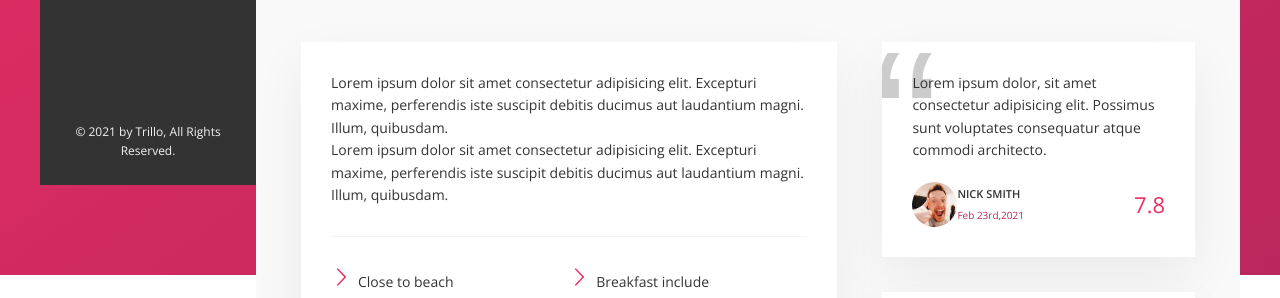
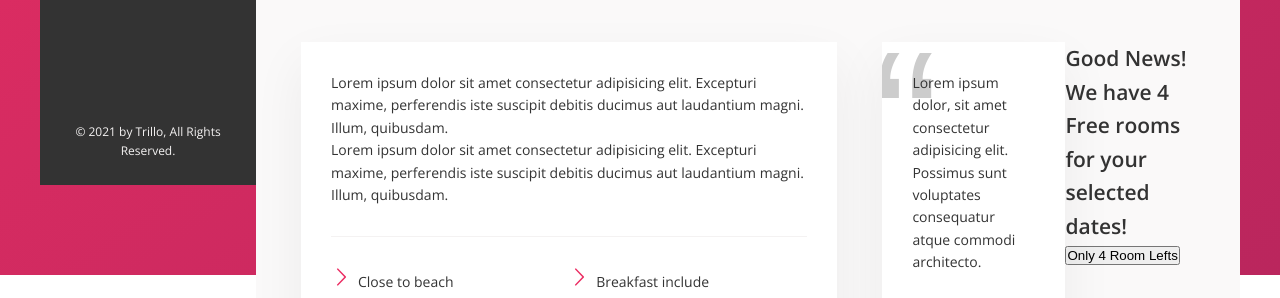
Before and after one commit to sajjadcodes/Trillo, a website: page index.html in a window 1280 px wide. Shown: the part 605-903 px from the top of the page. Drawn offline with nearby package versions, Linux system fonts and the light colour scheme; files whose address does not match are found by name.

Commit message:
cta structure

```diff
--- a/index.html
+++ b/index.html
@@ -195,6 +195,14 @@
                     </figure>
                     <button class="btn-inline">Show All<span>&rarr;</span></button>
                       </div>
+                      <div class="cta">
+                          <h2 class="cta__book-now">
+                              Good News! We have 4 Free rooms for your selected dates!
+                          </h2>
+                          <button class="btn">
+                              Only 4 Room Lefts
+                          </button>
+                      </div>
                   </div>
                </main>
            </div>
```
